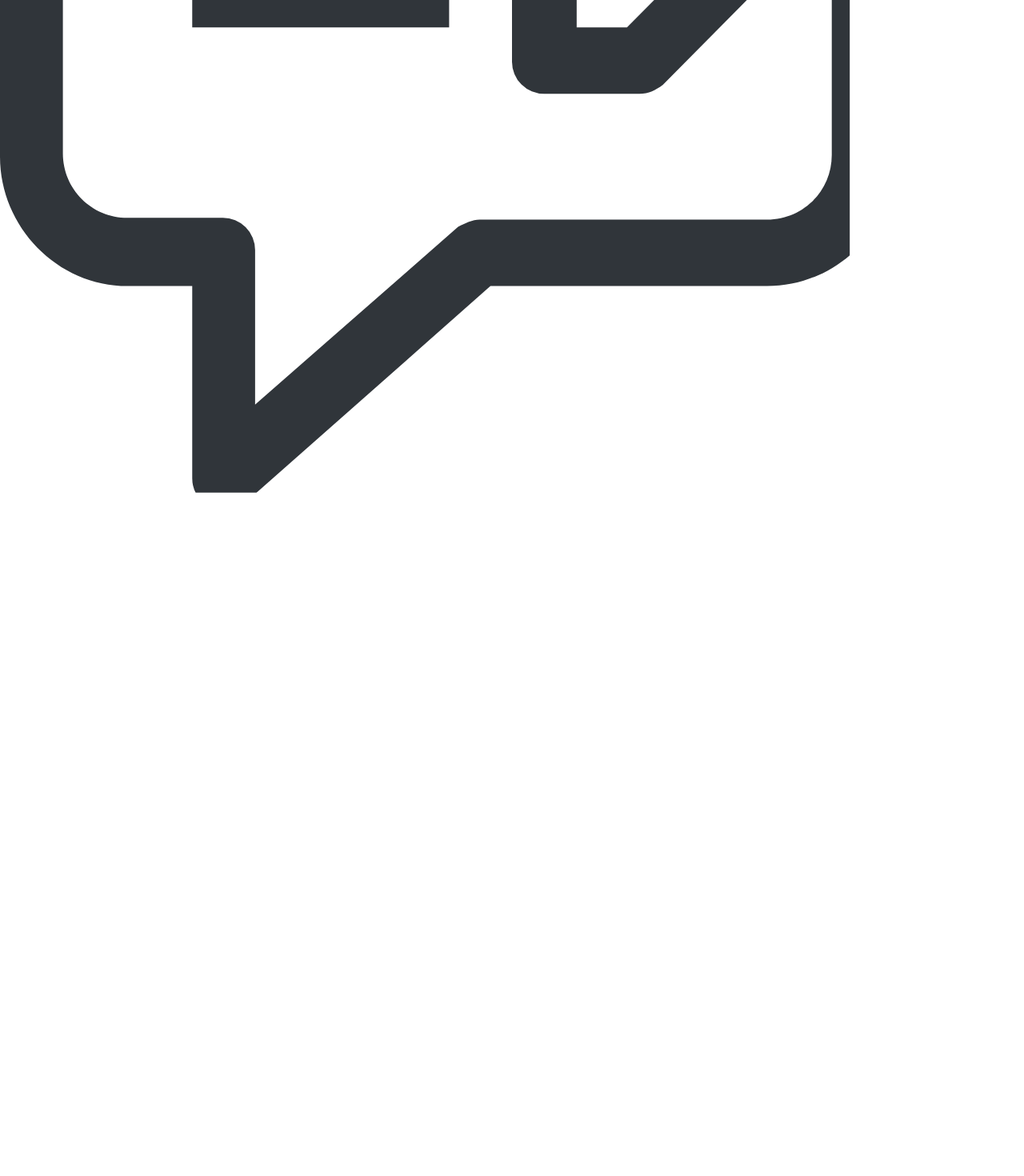
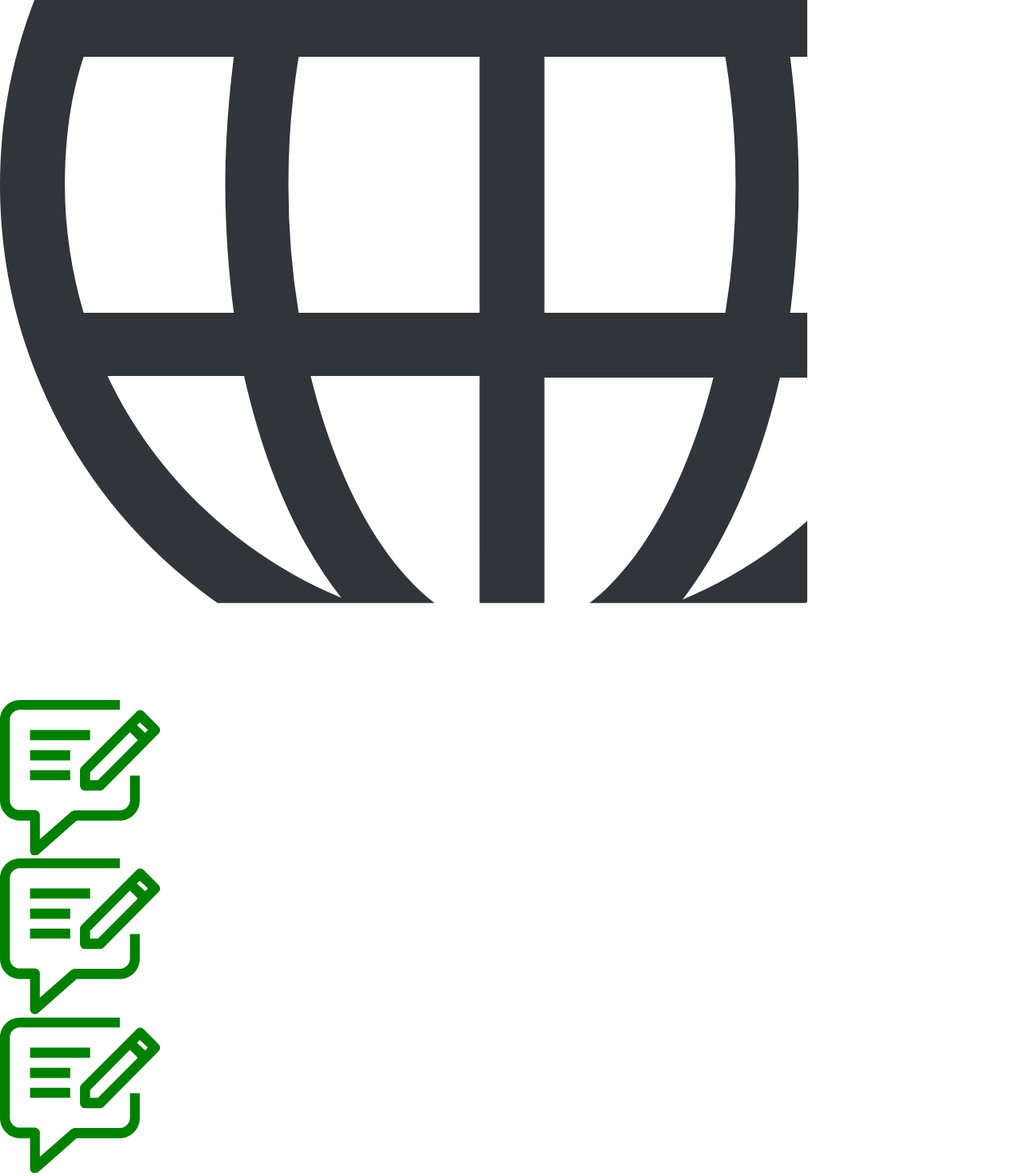
Before and after one commit to in-touch-dev/icon-library, a React (Create React App) app: page / in a window 1280 px wide. Shown: the part 842-2312 px from the top of the page at 80% size. Before the commit the page ends 1483 px from the top, so only its background shows below. Built offline with nearby package versions, Linux system fonts and the light colour scheme.

Commit message:
remove clip paths and ad network svg

```diff
--- a/src/App.js
+++ b/src/App.js
@@ -11,6 +11,7 @@ const App = props => {
 				ariaHidden={'true'}
 				focusable={'false'}
 			/>
+			<div>
 				<Icon
 					iconName={'message'}
 					fill={'green'}
@@ -18,6 +19,43 @@ const App = props => {
 					ariaHidden={'true'}
 					focusable={'false'}
 				/>
+			</div>
+			<div>
+				<Icon
+					iconName={'network'}
+					fill={'green'}
+					width={'200px'}
+					ariaHidden={'true'}
+					focusable={'false'}
+				/>
+			</div>
+			<div>
+				<Icon
+					iconName={'message'}
+					fill={'green'}
+					width={'200px'}
+					ariaHidden={'true'}
+					focusable={'false'}
+				/>
+			</div>
+			<div>
+				<Icon
+					iconName={'message'}
+					fill={'green'}
+					width={'200px'}
+					ariaHidden={'true'}
+					focusable={'false'}
+				/>
+			</div>
+			<div>
+				<Icon
+					iconName={'message'}
+					fill={'green'}
+					width={'200px'}
+					ariaHidden={'true'}
+					focusable={'false'}
+				/>
+			</div>
 		</React.Fragment>
 	);
 };
--- a/src/components/icons/Account.js
+++ b/src/components/icons/Account.js
@@ -1,5 +1,5 @@
 import React from 'react';
-import propTypes from 'prop-types';
+// import propTypes from 'prop-types';
 
 const Account = props => {
 	const style = {
@@ -23,12 +23,8 @@ const Account = props => {
 			<defs>
 				<path id="A" d="M0 0h47.3v54.5H0z" />
 			</defs>
-			<clipPath id="B">
-				<use xlinkHref="#A" />
-			</clipPath>
 			<path
 				d="M43.6 33.8a1.79 1.79 0 0 1-1.8 1.8h-3.6v.8c0 8-6.5 14.5-14.5 14.5S9.1 44.4 9.1 36.4v-.8H5.4a1.79 1.79 0 0 1-1.8-1.8v-5.3h7.3c2.9 0 5.5-1.3 7.3-3.6 1.7 2.3 4.4 3.6 7.3 3.6h18.2l-.1 5.3zm0-8.9H25.4c-3 0-5.4-2.4-5.4-5.3h-3.6c0 2.9-2.5 5.3-5.5 5.3H3.6v-1.8c0-10.8 9-19.6 20-19.6s20 8.8 20 19.6v1.8zm3.6 8.9V23.1C47.2 10.4 36.6 0 23.6 0S0 10.4 0 23.1v10.7c0 2.9 2.5 5.3 5.5 5.3h.2c1.3 8.7 8.8 15.4 18 15.4s16.6-6.7 17.9-15.4h.2c3 .1 5.4-2.3 5.4-5.3"
-				clip-path="url(#B)"
 				fill={props.fill}
 			/>
 		</svg>
--- a/src/components/icons/Message.js
+++ b/src/components/icons/Message.js
@@ -1,29 +1,29 @@
 import React from 'react';
 
-const MessageDark = props => {
-	const { fill } = props;
+const Message = props => {
+	const style = {
+		width: `${props.width}`,
+	};
 
 	return (
 		<svg
+			className="message-icon"
+			style={style}
 			xmlns="http://www.w3.org/2000/svg"
-			xmlns:xlink="http://www.w3.org/1999/xlink"
+			xmlnsXlink="http://www.w3.org/1999/xlink"
 			viewBox="0 0 57 55.4"
+			aria-hidden={props.ariaHidden}
+			focusable={props.focusable}
 		>
 			<defs>
 				<path id="A" d="M0 0h57v55.4H0z" />
 			</defs>
-			<clipPath id="B">
-				<use xlink:href="#A" />
-			</clipPath>
-			<g fill="#30353a">
-				<path
-					d="M46.3 35.7c0 2-1.6 3.6-3.6 3.6h-16c-.4 0-.8.2-1.2.4l-11.3 9.9V41a1.79 1.79 0 0 0-1.8-1.8H7.1c-2 0-3.6-1.6-3.6-3.6V7.1c0-2 1.6-3.6 3.6-3.6h35.6V0H7.1C3.2 0 0 3.2 0 7.2v28.6C0 39.7 3.2 43 7.1 43h3.6v10.7a1.78 1.78 0 0 0 1 1.6c.2.1.5.2.7.2.4 0 .8-.2 1.2-.4L27.3 43h15.4c3.9 0 7.1-3.2 7.1-7.2v-8.9h-3.5v8.8zm-11.4-7.1h-2.8v-2.8l14.2-14.3 2.8 2.8-14.2 14.3zm17.8-17.9l-1 1L48.8 9l1-1 2.9 2.7zm3.8-1.2l-5.3-5.4a1.75 1.75 0 0 0-2.5 0L29 23.8c-.3.3-.5.8-.5 1.3v5.4a1.79 1.79 0 0 0 1.8 1.8h5.3c.5 0 .9-.2 1.3-.5L56.5 12a1.75 1.75 0 0 0 0-2.5"
-					clip-path="url(#B)"
-				/>
+			<g fill={props.fill}>
+				<path d="M46.3 35.7c0 2-1.6 3.6-3.6 3.6h-16c-.4 0-.8.2-1.2.4l-11.3 9.9V41a1.79 1.79 0 0 0-1.8-1.8H7.1c-2 0-3.6-1.6-3.6-3.6V7.1c0-2 1.6-3.6 3.6-3.6h35.6V0H7.1C3.2 0 0 3.2 0 7.2v28.6C0 39.7 3.2 43 7.1 43h3.6v10.7a1.78 1.78 0 0 0 1 1.6c.2.1.5.2.7.2.4 0 .8-.2 1.2-.4L27.3 43h15.4c3.9 0 7.1-3.2 7.1-7.2v-8.9h-3.5v8.8zm-11.4-7.1h-2.8v-2.8l14.2-14.3 2.8 2.8-14.2 14.3zm17.8-17.9l-1 1L48.8 9l1-1 2.9 2.7zm3.8-1.2l-5.3-5.4a1.75 1.75 0 0 0-2.5 0L29 23.8c-.3.3-.5.8-.5 1.3v5.4a1.79 1.79 0 0 0 1.8 1.8h5.3c.5 0 .9-.2 1.3-.5L56.5 12a1.75 1.75 0 0 0 0-2.5" />
 				<path d="M10.7 10.7h21.4v3.6H10.7v-3.6zm0 7.2H25v3.6H10.7v-3.6zm0 7.1H25v3.6H10.7V25z" />
 			</g>
 		</svg>
 	);
 };
 
-export default MessageDark;
+export default Message;
--- a/src/components/icons/Network.js
+++ b/src/components/icons/Network.js
@@ -1,26 +1,29 @@
 import React from 'react';
 
-const NetworkDark = props => {
-	const { fill } = props;
+const Network = props => {
+	const style = {
+		width: `${props.width}`,
+	};
+
 	return (
 		<svg
 			xmlns="http://www.w3.org/2000/svg"
 			xmlnsXlink="http://www.w3.org/1999/xlink"
-			viewBox="0 0 141.73 141.73"
+			viewBox="0 0 60 60"
 		>
 			<defs>
-				<path id="A" d="M38 38.73h59.95v60H38z" />
+				<path id="A" d="M0 0h59.9v60H0z" />
 			</defs>
 			<clipPath id="B">
 				<use xlinkHref="#A" />
 			</clipPath>
 			<path
-				d="M91.64 57.48h-8c-1.17-5.26-3.14-9.74-5.66-13 6 2.5 10.87 7.16 13.66 13m-11.9 0h-9.88V42.8c4.32 1.33 8 7 9.88 14.67M66.1 42.8v14.67H56.2c1.88-7.66 5.57-13.34 9.88-14.67M58 44.48c-2.52 3.26-4.5 7.74-5.66 13h-8c2.8-5.84 7.65-10.5 13.66-13M42.86 61.23h8.8c-.34 2.4-.53 4.9-.53 7.5s.2 5.1.53 7.5h-8.8c-.7-2.38-1.1-4.9-1.1-7.5a26.52 26.52 0 0 1 1.11-7.5m1.47 18.75h8c1.17 5.27 3.14 9.74 5.66 13-6-2.5-10.87-7.15-13.66-13m11.88 0h9.88v14.67c-4.3-1.33-8-7-9.88-14.67m9.88-3.75H55.46c-.37-2.4-.57-4.9-.57-7.5 0-2.6.2-5.1.57-7.5H66.1v15zm3.8 18.42V79.98h9.88c-1.88 7.66-5.57 13.34-9.88 14.67m0-33.42H80.5c.37 2.4.57 4.9.57 7.5 0 2.6-.2 5.1-.57 7.5H69.88v-15zM77.98 93c2.52-3.27 4.5-7.74 5.66-13h8a26.42 26.42 0 0 1-13.66 13M93.1 76.23h-8.8c.34-2.4.53-4.9.53-7.5s-.2-5.1-.53-7.5h8.8c.7 2.38 1.1 4.9 1.1 7.5s-.4 5.12-1.1 7.5m-23.22-37.4c-.62-.04-1.24-.1-1.87-.1h-.05c-.63 0-1.25.06-1.87.1-15.65 1-28.08 14-28.08 29.9 0 15.9 12.44 28.9 28.08 29.9.62.04 1.24.1 1.87.1H68c.63 0 1.25-.06 1.87-.1 15.65-1 28.08-14 28.08-29.9 0-15.88-12.44-28.9-28.08-29.9"
+				d="M53.6 18.8h-8c-1.2-5.3-3.1-9.7-5.7-13 6.1 2.4 10.9 7.1 13.7 13m-11.9 0h-9.9V4.1c4.4 1.3 8.1 7 9.9 14.7M28.1 4.1v14.7h-9.9c1.9-7.7 5.6-13.4 9.9-14.7M20 5.8c-2.5 3.3-4.5 7.7-5.7 13h-8C9.1 12.9 14 8.2 20 5.8M4.9 22.5h8.8c-.3 2.4-.5 4.9-.5 7.5s.2 5.1.5 7.5H4.9c-.7-2.4-1.1-4.9-1.1-7.5 0-2.5.3-5.1 1.1-7.5m1.4 18.7h8c1.2 5.3 3.1 9.7 5.7 13-6-2.5-10.9-7.1-13.7-13m11.9 0h9.9v14.7c-4.3-1.3-8-7-9.9-14.7m9.9-3.7H17.5a45.57 45.57 0 0 1-.6-7.5 45.57 45.57 0 0 1 .6-7.5h10.6v15zm3.8 18.4V41.3h9.9c-1.9 7.6-5.6 13.3-9.9 14.6m0-33.4h10.6a45.57 45.57 0 0 1 .6 7.5 45.57 45.57 0 0 1-.6 7.5H31.9v-15zM40 54.3c2.5-3.3 4.5-7.7 5.7-13h8c-2.9 5.8-7.7 10.5-13.7 13m15.1-16.8h-8.8c.3-2.4.5-4.9.5-7.5s-.2-5.1-.5-7.5h8.8c.7 2.4 1.1 4.9 1.1 7.5s-.4 5.1-1.1 7.5M31.9.1C31.3.1 30.6 0 30 0s-1.2.1-1.9.1C12.4 1.1 0 14.1 0 30s12.4 28.9 28.1 29.9c.6 0 1.2.1 1.9.1.6 0 1.2-.1 1.9-.1C47.5 58.9 60 45.9 60 30S47.5 1.1 31.9.1"
 				clip-path="url(#B)"
-				fill={fill}
+				fill="#30353a"
 			/>
 		</svg>
 	);
 };
 
-export default NetworkDark;
+export default Network;
```
Lines whose indentation alone changed are shown as unchanged.
